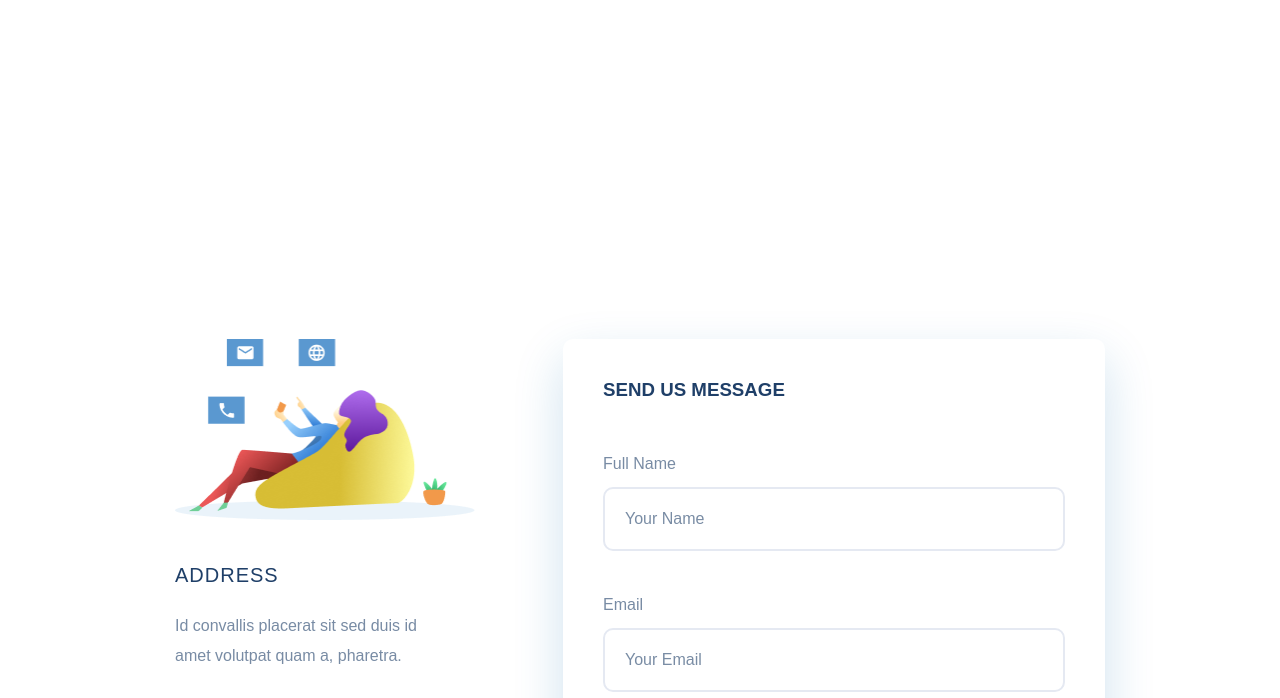
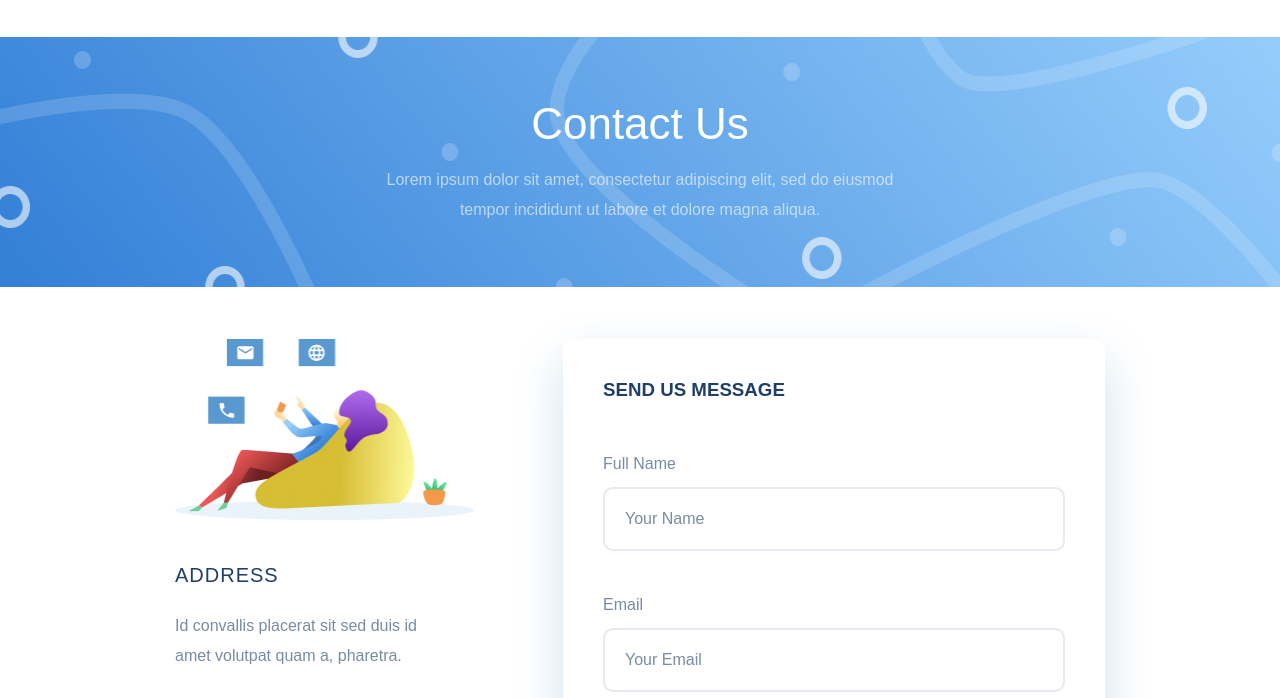
Before and after one commit to humam11/test-digital-element, a website built with Vite: page contact-us.html in a window 1280 px wide. Shown: the part 95-793 px from the top of the page. Built offline with nearby package versions, Linux system fonts and the light colour scheme.

Commit message:
new commit

```diff
--- a/src/styles/contact-us.scss
+++ b/src/styles/contact-us.scss
@@ -4,7 +4,7 @@ section.hero {
   &::before {
     content: "";
     position: absolute;
-    background-image: url(./assets/Mask-Group.jpg);
+    background-image: url(/public/assets/Mask-Group.jpg);
     background-size: 100% 100%;
     width: 100%;
     height: 100%;
```
Also changed, not shown: dist/assets/Mask-Group-BIVg-WSX.jpg (added), dist/assets/contact-BIPzyjJP.css (added), dist/assets/contact-C8Lb72W0.js (renamed from dist/assets/contact-FgYwAnqb.js), dist/assets/contact-CCyTD23-.css (deleted), dist/contact-us.html.
